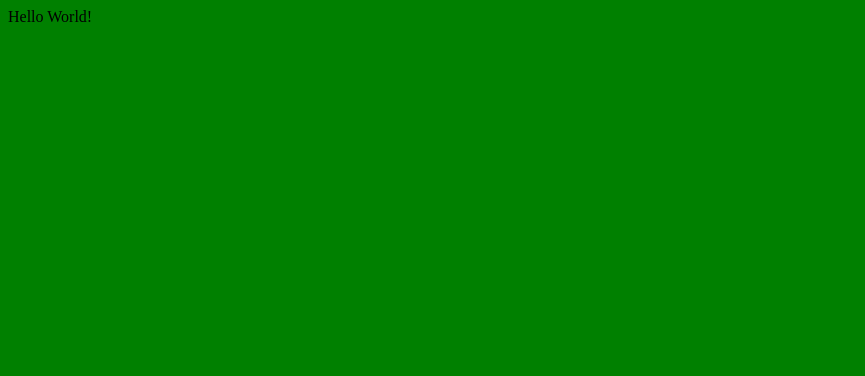
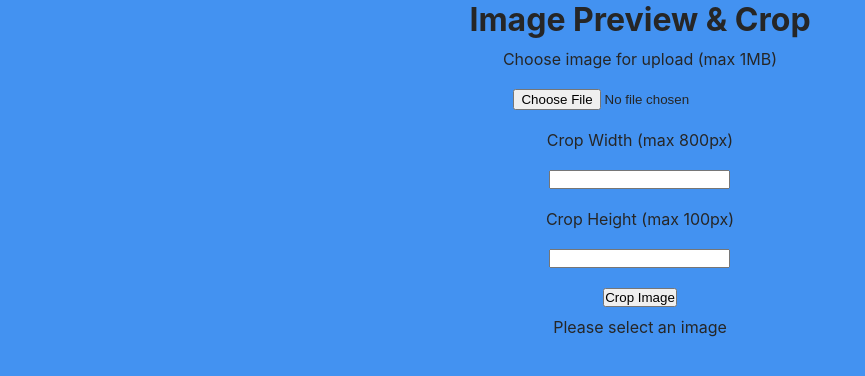
Before and after one commit to cassidypignatello/image-preview, a React app: page / in a window 1280 px wide. Shown: the whole page, without its empty margins (0-865 px from the left). Built offline with nearby package versions, Linux system fonts and the light colour scheme.

Commit message:
previews image upon selection

```diff
--- a/app/index.css
+++ b/app/index.css
@@ -1,3 +1,29 @@
+* {
+  padding: 0;
+  margin: 0;
+}
+
 body {
-  background: green;
+  font-family: -apple-system,
+  BlinkMacSystemFont,SegoeUI,
+  Roboto,Oxygen-Sans,Ubuntu,
+  Cantarell,Helvetica Neue,
+  sans-serif;
+  background-color: #4392f1;
+  color: #262626;
 }
+
+h1 {
+  text-align: center;
+}
+
+form, #app {
+  display: flex;
+  flex-direction: column;
+  align-items: center;
+  text-align: center;
+}
+
+form > * {
+  margin: 10px;
+}
--- a/app/index.html
+++ b/app/index.html
@@ -3,9 +3,10 @@
   <head>
     <meta charset="utf-8">
     <meta name="viewport" content="width=device-width, initial-scale=1">
-    <title>Image Preview & Crop Component</title>
+    <title>Image Preview & Crop</title>
   </head>
   <body>
+    <h1>Image Preview & Crop</h1>
     <div id="app"></div>
   </body>
 </html>
--- a/app/index.js
+++ b/app/index.js
@@ -2,17 +2,108 @@ import React, { Component } from 'react';
 import ReactDOM from 'react-dom';
 import './index.css';
 
-class App extends Component {
+class ImagePreview extends Component {
+  constructor(props) {
+    super(props);
+    this.state = {
+      file: '',
+      imageUrl: '',
+      width: '',
+      height: ''
+    };
+    this.handleImageChange = this.handleImageChange.bind(this);
+    this.handleCropChange = this.handleCropChange.bind(this);
+    this.handleSubmit = this.handleSubmit.bind(this);
+    this.handleCropSubmit = this.handleCropSubmit.bind(this);
+  }
+
+  handleCropChange(e) {
+    this.setState({
+      [e.target.name]: e.target.value
+    });
+  }
+
+  handleImageChange(e) {
+    e.preventDefault();
+
+    const reader = new FileReader();
+    const file = e.target.files[0];
+
+    reader.onloadend = () => {
+      this.setState({
+        file: file,
+        imageUrl: reader.result
+      });
+    }
+
+    reader.readAsDataURL(file);
+  }
+
+  handleSubmit(e) {
+    e.preventDefault();
+    // call function for API
+  }
+
+  handleCropSubmit() {
+
+  }
+
   render() {
+    let imagePreview = null;
+    if (this.state.imageUrl) {
+      imagePreview = (<img src={this.state.imageUrl}/>);
+    } else {
+      imagePreview = (<div>Please select an image</div>);
+    }
     return(
-      <div>
-        Hello World!
+      <div className='container'>
+        <form onSubmit={this.handleSubmit}>
+          <label htmlFor='image'>
+            Choose image for upload (max 1MB)
+          </label>
+          <input
+            className='imageSelect'
+            name='image'
+            type='file'
+            accept='image/*'
+            onChange={this.handleImageChange}
+          />
+          <label htmlFor='width'>
+            Crop Width (max 800px)
+          </label>
+          <input
+            className='widthSelect'
+            name='width'
+            type='text'
+            value={this.state.width}
+            onChange={this.handleCropChange}
+          />
+          <label htmlFor='height'>
+            Crop Height (max 100px)
+          </label>
+          <input
+            className='heightSelect'
+            name='height'
+            type='text'
+            value={this.state.height}
+            onChange={this.handleCropChange}
+          />
+          <button
+            className='button'
+            type='submit'
+            onClick={this.handleCropSubmit}>
+            Crop Image
+          </button>
+        </form>
+        <div className='preview'>
+          {imagePreview}
+        </div>
       </div>
     );
   }
 }
 
 ReactDOM.render(
-  <App />,
+  <ImagePreview />,
   document.getElementById('app')
 );
```
